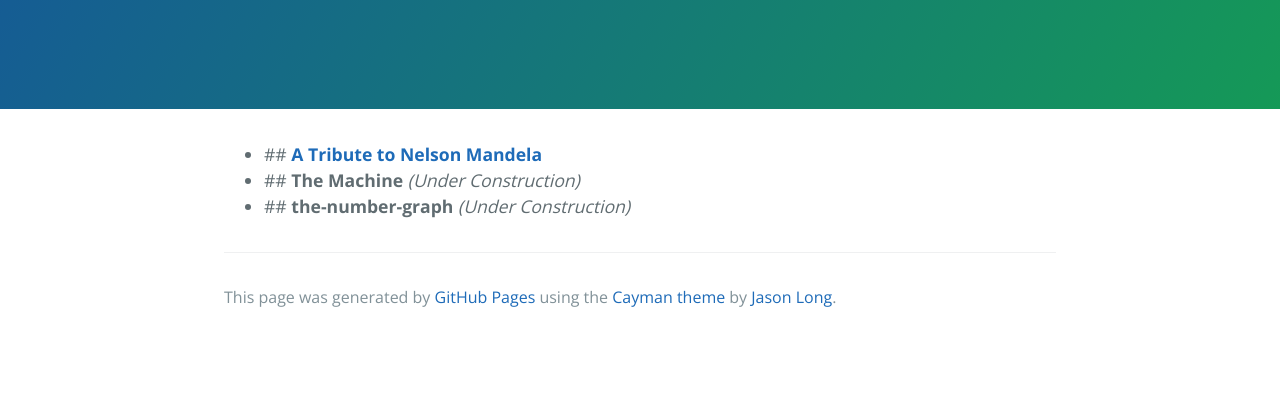
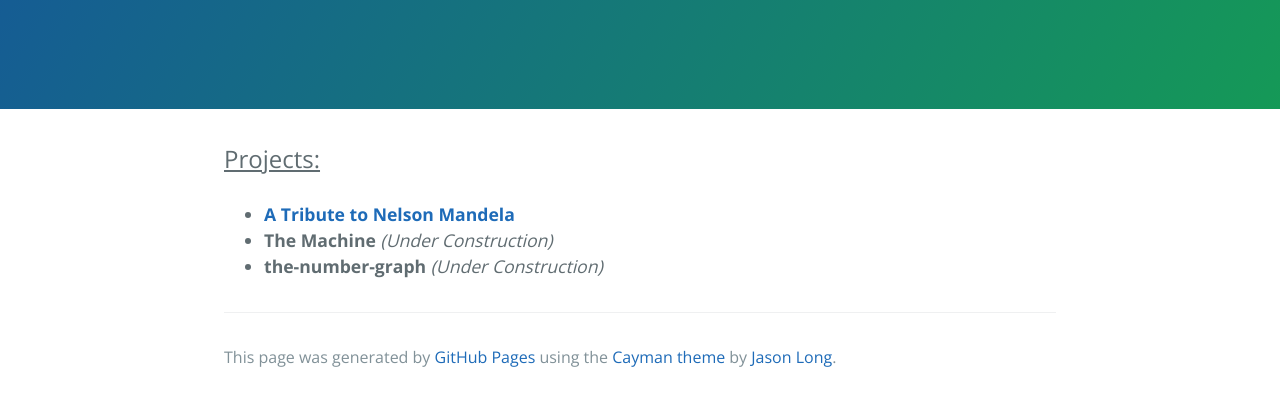
Before and after one commit to sam97/sam97.github.io, a plain HTML site: page index.html in a window 1280 px wide. Shown: the part 208-614 px from the top of the page. Drawn offline with nearby package versions, Linux system fonts and the light colour scheme.

Commit message:
Tidied up.

```diff
--- a/index.html
+++ b/index.html
@@ -16,12 +16,13 @@
     </section>
 
     <section class="main-content">
+      <p style="font-size: 1.5rem;"><u>Projects:</u></p>
       <ul>
-<li>## <strong><a href="./madiba">A Tribute to Nelson Mandela</a></strong>
+<li><strong><a href="./madiba">A Tribute to Nelson Mandela</a></strong>
 </li>
-<li>## <strong>The Machine</strong> <em>(Under Construction)</em>
+<li><strong>The Machine</strong> <em>(Under Construction)</em>
 </li>
-<li>## <strong>the-number-graph</strong> <em>(Under Construction)</em>
+<li><strong>the-number-graph</strong> <em>(Under Construction)</em>
 </li>
 </ul>
 
```
